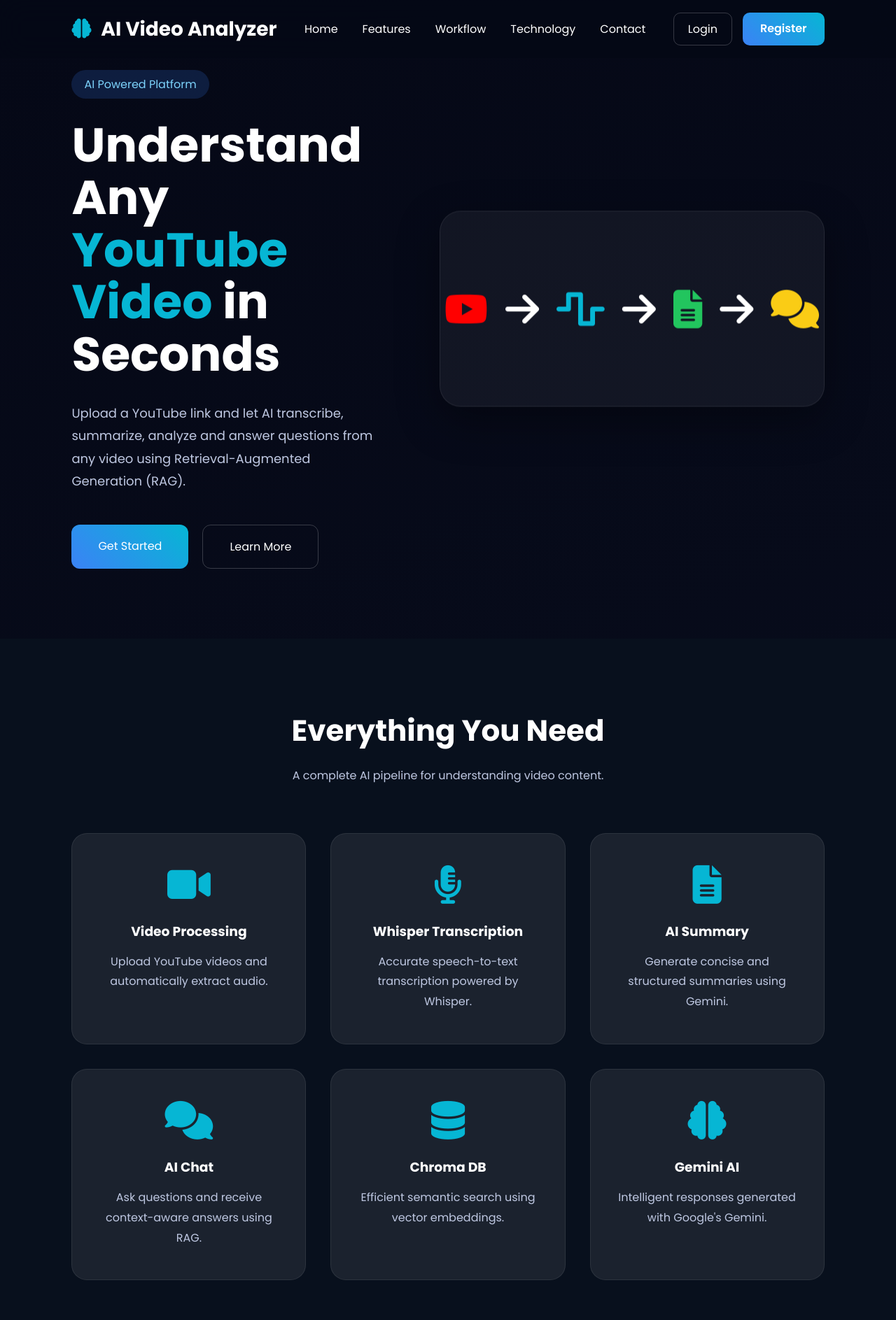
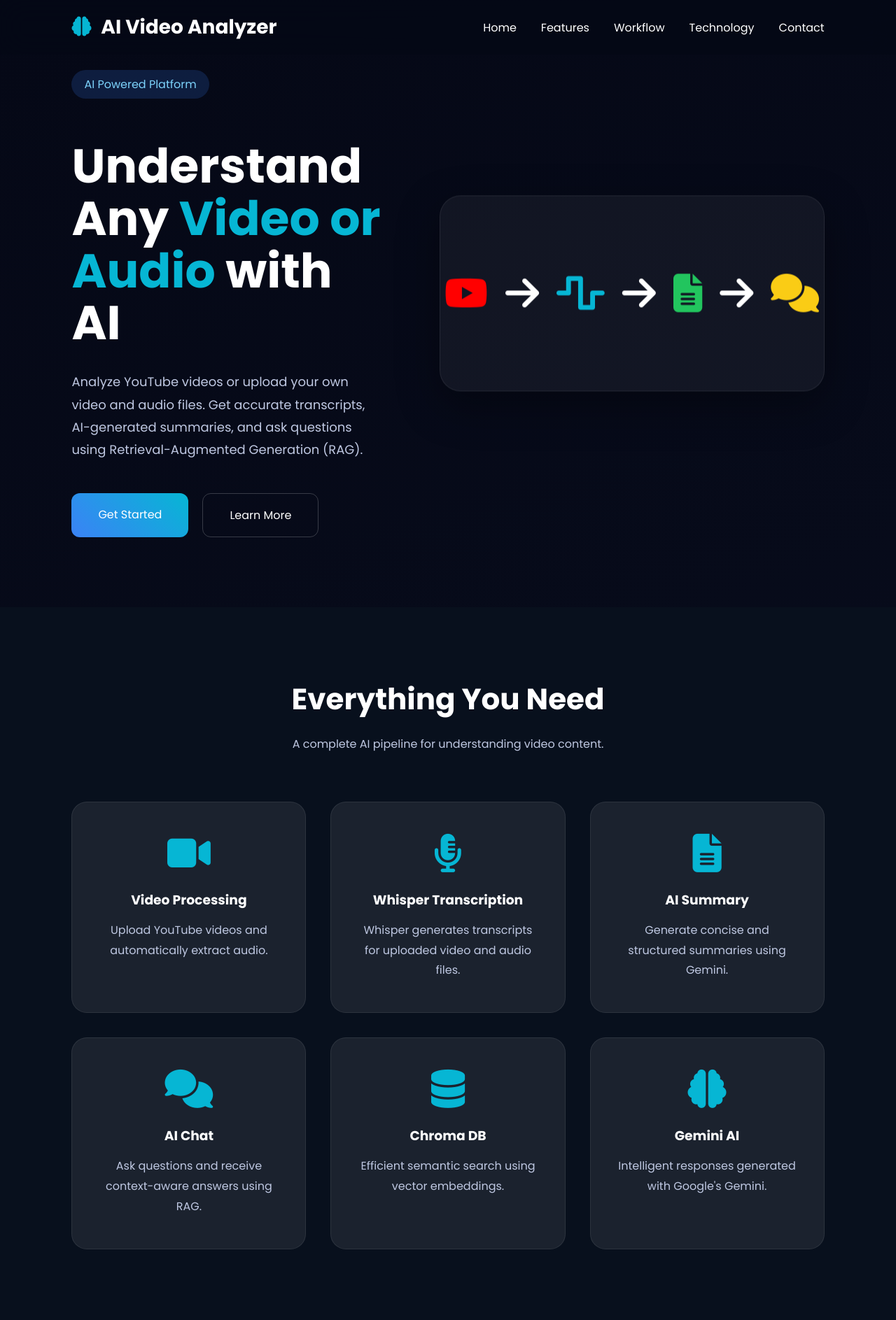
Before and after one commit to rajveer0104/AI-Video-Analyser, a Django app: page / in a window 1280 px wide. Shown: the top 1887 px of the page at 70% size. Run offline with Django 5.2, Linux system fonts and the light colour scheme; some libraries are stand-ins or nearby versions.

Commit message:
Errors removed

```diff
--- a/aianalyzer/inp/templates/inp/land.html
+++ b/aianalyzer/inp/templates/inp/land.html
@@ -45,17 +45,7 @@
 
         </ul>
 
-        <div class="nav-buttons">
 
-            <a href="{% url 'accounts:login' %}" class="login-btn">
-                Login
-            </a>
-
-            <a href="{% url 'accounts:register' %}" class="start-btn">
-                Register
-            </a>
-
-        </div>
 
         <div class="menu-btn">
 
@@ -79,17 +69,19 @@
 
             <h1>
 
-                Understand Any
-                <span>YouTube Video</span>
-                in Seconds
+                <h1>
+    Understand Any
+    <span>Video or Audio</span>
+    with AI
+</h1>
 
             </h1>
 
             <p>
 
-                Upload a YouTube link and let AI transcribe, summarize,
-                analyze and answer questions from any video using
-                Retrieval-Augmented Generation (RAG).
+                Analyze YouTube videos or upload your own video and audio files.
+Get accurate transcripts, AI-generated summaries, and ask questions
+using Retrieval-Augmented Generation (RAG).
 
             </p>
 
@@ -195,7 +187,7 @@
 
                 <p>
 
-                    Accurate speech-to-text transcription powered by Whisper.
+                     Whisper generates transcripts for uploaded video and audio files.
 
                 </p>
 
@@ -299,13 +291,13 @@
 
                 <h3>
 
-                    Paste Video Link
+                    Provide Content
 
                 </h3>
 
                 <p>
 
-                    Enter a YouTube URL.
+                    Paste a YouTube link or upload a video/audio file.
 
                 </p>
 
@@ -407,7 +399,7 @@
 
             <div class="tech-box">
 
-                Whisper
+                Supadata
 
             </div>
 
@@ -431,7 +423,7 @@
 
             <div class="tech-box">
 
-                SQLite
+                VoyageAI
 
             </div>
 
@@ -457,8 +449,7 @@
 
         <p>
 
-            Upload your first YouTube video and experience AI-powered analysis.
-
+           Analyze YouTube links or upload video and audio files for AI processing.
         </p>
 
         <a href="{% url 'home' %}" class="cta-btn">
--- a/aianalyzer/inp/views.py
+++ b/aianalyzer/inp/views.py
@@ -36,7 +36,6 @@ def landing(request):
     return render(request, "inp/land.html")
 
 
-@login_required
 def home(request):
 
     form = MediaUploadForm(request.POST or None, request.FILES or None)
```
